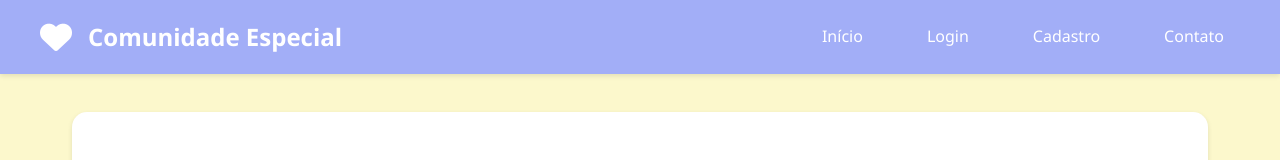
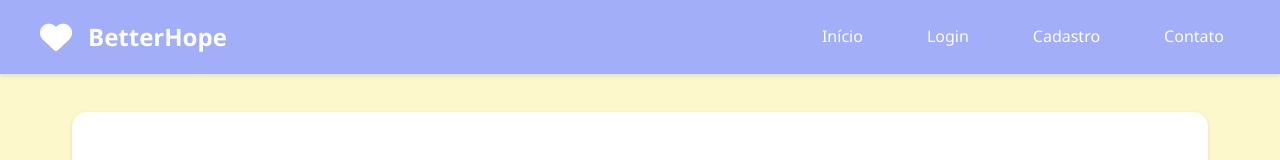
Before and after one commit to projetosjay/front_plataforma, a plain HTML site: page index.html in a window 1280 px wide. Shown: the top 160 px of the page. Drawn offline with Linux system fonts and the light colour scheme.

Commit message:
Add files via upload

```diff
--- a/index.html
+++ b/index.html
@@ -3,7 +3,7 @@
 <head>
     <meta charset="UTF-8">
     <meta name="viewport" content="width=device-width, initial-scale=1.0">
-    <title>Comunidade Especial - Apoio para Mães e Tutores</title>
+    <title>BetterHope</title>
     <link href="https://cdnjs.cloudflare.com/ajax/libs/font-awesome/6.0.0/css/all.min.css" rel="stylesheet">
     <style>
         * {
@@ -352,7 +352,7 @@
         <div class="nav-container">
             <div class="logo">
                 <i class="fas fa-heart"></i>
-                Comunidade Especial
+                BetterHope
             </div>
             <div class="nav-links">
                 <a href="#home">Início</a>
```
